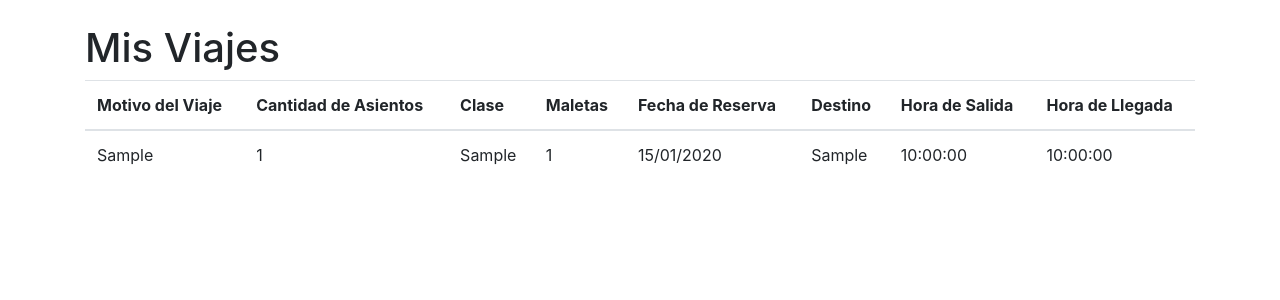
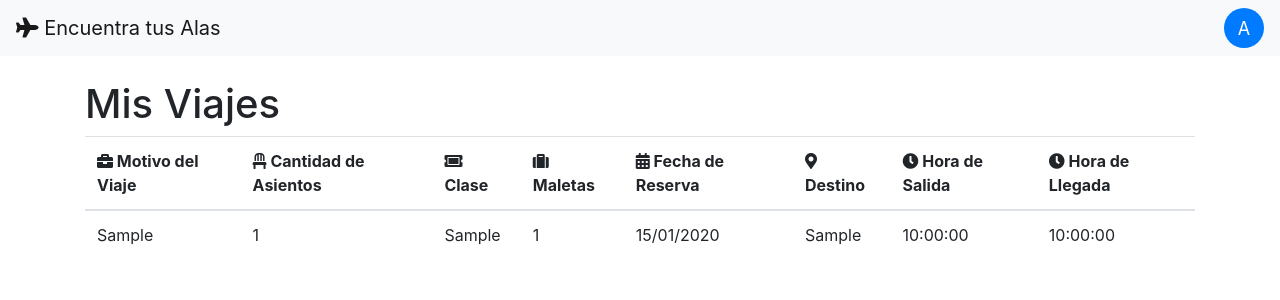
Before and after one commit to MateoRosero/Encuentra-tus-alas, a Flask app: page /mis_viajes in a window 1280 px wide. Shown: the top 300 px of the page. Run offline with Flask 3, Linux system fonts and the light colour scheme; a user stored in the database is signed in; tables that the repository leaves empty hold one stand-in row (values such as "Sample post"); some libraries are stand-ins or nearby versions.

Commit message:
Se mejoro el diseño de varias páginas para tener una mejor visualizacion en el index y mis viajes

```diff
--- a/Crud-inventario/Inventario/src/templates/mis_viajes.html
+++ b/Crud-inventario/Inventario/src/templates/mis_viajes.html
@@ -4,21 +4,80 @@
     <meta charset="UTF-8">
     <title>Mis Viajes</title>
     <link href="https://stackpath.bootstrapcdn.com/bootstrap/4.5.2/css/bootstrap.min.css" rel="stylesheet">
+    <link href="https://cdnjs.cloudflare.com/ajax/libs/font-awesome/5.15.4/css/all.min.css" rel="stylesheet">
+    <style>
+        .navbar {
+            margin-bottom: 20px;
+        }
+        .user-initial {
+            width: 40px;
+            height: 40px;
+            background-color: #007bff;
+            color: white;
+            border-radius: 50%;
+            display: flex;
+            align-items: center;
+            justify-content: center;
+            font-size: 18px;
+            cursor: pointer;
+            position: relative;
+        }
+        .logout-menu {
+            display: none;
+            position: absolute;
+            background-color: white;
+            border: 1px solid #ccc;
+            padding: 10px;
+            border-radius: 5px;
+            top: 50px;
+            right: 0;
+            width: 150px;
+            box-shadow: 0 2px 5px rgba(0, 0, 0, 0.1);
+        }
+        .logout-menu a {
+            text-decoration: none;
+            color: black;
+            font-size: 14px;
+            display: flex;
+            align-items: center;
+        }
+        .logout-menu i {
+            margin-right: 5px;
+        }
+    </style>
 </head>
 <body>
+    <nav class="navbar navbar-expand-lg navbar-light bg-light">
+        <a class="navbar-brand" href="{{ url_for('index') }}">
+            <i class="fas fa-plane"></i> Encuentra tus Alas
+        </a>
+        <div class="collapse navbar-collapse">
+            <ul class="navbar-nav ml-auto">
+                <li class="nav-item dropdown">
+                    <div class="user-initial" id="userInitial">{{ current_user.username[0] }}</div>
+                    <div class="logout-menu" id="logoutMenu">
+                        <a href="{{ url_for('logout') }}">
+                            <i class="fas fa-arrow-left"></i> Cerrar sesión
+                        </a>
+                    </div>
+                </li>
+            </ul>
+        </div>
+    </nav>
+
     <div class="container mt-4">
         <h1>Mis Viajes</h1>
         <table class="table">
             <thead>
                 <tr>
-                    <th>Motivo del Viaje</th>
-                    <th>Cantidad de Asientos</th>
-                    <th>Clase</th>
-                    <th>Maletas</th>
-                    <th>Fecha de Reserva</th>
-                    <th>Destino</th>
-                    <th>Hora de Salida</th>
-                    <th>Hora de Llegada</th>
+                    <th><i class="fas fa-briefcase"></i> Motivo del Viaje</th>
+                    <th><i class="fas fa-chair"></i> Cantidad de Asientos</th>
+                    <th><i class="fas fa-ticket-alt"></i> Clase</th>
+                    <th><i class="fas fa-suitcase"></i> Maletas</th>
+                    <th><i class="fas fa-calendar-alt"></i> Fecha de Reserva</th>
+                    <th><i class="fas fa-map-marker-alt"></i> Destino</th>
+                    <th><i class="fas fa-clock"></i> Hora de Salida</th>
+                    <th><i class="fas fa-clock"></i> Hora de Llegada</th>
                 </tr>
             </thead>
             <tbody>
@@ -37,5 +96,16 @@
             </tbody>
         </table>
     </div>
+
+    <script src="https://code.jquery.com/jquery-3.5.1.slim.min.js"></script>
+    <script src="https://cdn.jsdelivr.net/npm/@popperjs/core@2.9.3/dist/umd/popper.min.js"></script>
+    <script src="https://stackpath.bootstrapcdn.com/bootstrap/4.5.2/js/bootstrap.min.js"></script>
+    <script>
+        document.addEventListener('DOMContentLoaded', function() {
+            $('#userInitial').on('click', function() {
+                $('#logoutMenu').toggle();
+            });
+        });
+    </script>
 </body>
 </html>
```
Also changed, not shown: Crud-inventario/Inventario/src/templates/index.html (+19 -14 lines).
